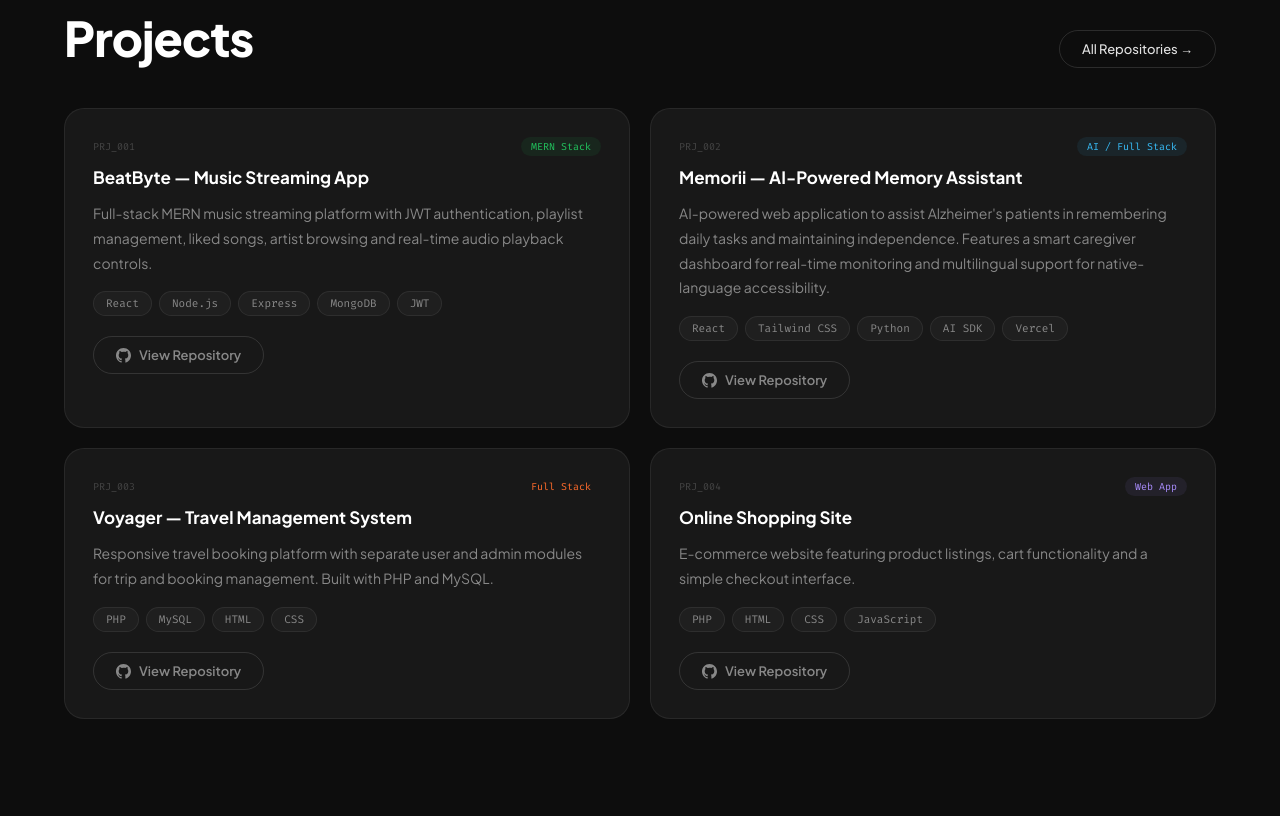
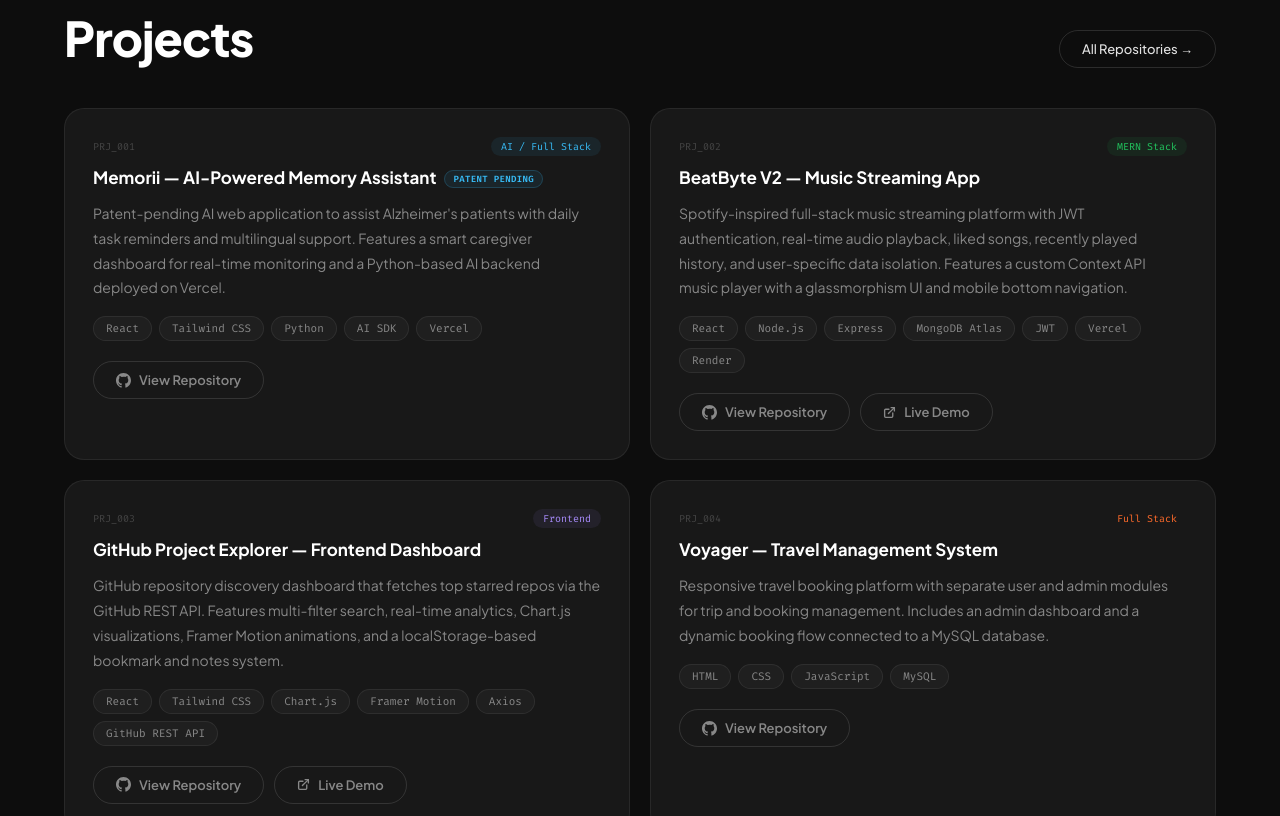
Before and after one commit to parthbhatt45/parth-portfolio, a React (Vite) app: page / in a window 1280 px wide. Shown: the part 2540-3356 px from the top of the page. Built offline with nearby package versions, Linux system fonts and the light colour scheme.

Commit message:
update projects section with BeatByte V2 and GitHub Explorer

```diff
--- a/src/components/Projects.jsx
+++ b/src/components/Projects.jsx
@@ -2,11 +2,49 @@
 import useWindowWidth from "../hooks/useWindowWidth";
 
 const PROJECTS = [
-    { title: "BeatByte — Music Streaming App", desc: "Full-stack MERN music streaming platform with JWT authentication, playlist management, liked songs, artist browsing and real-time audio playback controls.", tags: ["React", "Node.js", "Express", "MongoDB", "JWT"], github: "https://github.com/parthbhatt45/Beatbyte-Music", accent: "#22c55e", label: "MERN Stack" },
-    { title: "Memorii — AI-Powered Memory Assistant", desc: "AI-powered web application to assist Alzheimer's patients in remembering daily tasks and maintaining independence. Features a smart caregiver dashboard for real-time monitoring and multilingual support for native-language accessibility.", tags: ["React", "Tailwind CSS", "Python", "AI SDK", "Vercel"], github: "https://github.com/parthbhatt45/memorii-ai", accent: "#38bdf8", label: "AI / Full Stack" },
-    { title: "Voyager — Travel Management System", desc: "Responsive travel booking platform with separate user and admin modules for trip and booking management. Built with PHP and MySQL.", tags: ["PHP", "MySQL", "HTML", "CSS"], github: "https://github.com/parthbhatt45/Voyager", accent: "var(--orange)", label: "Full Stack" },
-    { title: "Online Shopping Site", desc: "E-commerce website featuring product listings, cart functionality and a simple checkout interface.", tags: ["PHP", "HTML", "CSS", "JavaScript"], github: "https://github.com/parthbhatt45", accent: "#a78bfa", label: "Web App" },
+    {
+        title: "Memorii — AI-Powered Memory Assistant",
+        desc: "Patent-pending AI web application to assist Alzheimer's patients with daily task reminders and multilingual support. Features a smart caregiver dashboard for real-time monitoring and a Python-based AI backend deployed on Vercel.",
+        tags: ["React", "Tailwind CSS", "Python", "AI SDK", "Vercel"],
+        github: "https://github.com/parthbhatt45/memorii-ai",
+        accent: "#38bdf8",
+        label: "AI / Full Stack"
+    },
+    {
+        title: "BeatByte V2 — Music Streaming App",
+        desc: "Spotify-inspired full-stack music streaming platform with JWT authentication, real-time audio playback, liked songs, recently played history, and user-specific data isolation. Features a custom Context API music player with a glassmorphism UI and mobile bottom navigation.",
+        tags: ["React", "Node.js", "Express", "MongoDB Atlas", "JWT", "Vercel", "Render"],
+        github: "https://github.com/parthbhatt45/BeatByte-V2",
+        live: "https://beat-byte-v2.vercel.app/",
+        accent: "#22c55e",
+        label: "MERN Stack"
+    },
+    {
+        title: "GitHub Project Explorer — Frontend Dashboard",
+        desc: "GitHub repository discovery dashboard that fetches top starred repos via the GitHub REST API. Features multi-filter search, real-time analytics, Chart.js visualizations, Framer Motion animations, and a localStorage-based bookmark and notes system.",
+        tags: ["React", "Tailwind CSS", "Chart.js", "Framer Motion", "Axios", "GitHub REST API"],
+        github: "https://github.com/parthbhatt45/github-project-explorer",
+        live: "https://github-project-explorer-beta.vercel.app/",
+        accent: "#a78bfa",
+        label: "Frontend"
+    },
+    {
+        title: "Voyager — Travel Management System",
+        desc: "Responsive travel booking platform with separate user and admin modules for trip and booking management. Includes an admin dashboard and a dynamic booking flow connected to a MySQL database.",
+        tags: ["HTML", "CSS", "JavaScript", "MySQL"],
+        github: "https://github.com/parthbhatt45/Voyager",
+        accent: "var(--orange)",
+        label: "Full Stack"
+    },
 ];
+
+const ExternalLinkIcon = () => (
+    <svg width="13" height="13" viewBox="0 0 24 24" fill="none" stroke="currentColor" strokeWidth="2.5" strokeLinecap="round" strokeLinejoin="round">
+        <path d="M18 13v6a2 2 0 01-2 2H5a2 2 0 01-2-2V8a2 2 0 012-2h6" />
+        <polyline points="15 3 21 3 21 9" />
+        <line x1="10" y1="14" x2="21" y2="3" />
+    </svg>
+);
 
 const GithubIcon = () => (
     <svg width="15" height="15" viewBox="0 0 24 24" fill="currentColor">
@@ -14,8 +52,21 @@
     </svg>
 );
 
+const PatentBadge = () => (
+    <span style={{
+        fontFamily: "var(--mono)", fontSize: "9px", padding: "2px 8px",
+        borderRadius: "100px", background: "#38bdf814", color: "#38bdf8",
+        border: "1px solid #38bdf835", marginLeft: "8px",
+        verticalAlign: "middle", letterSpacing: "0.04em"
+    }}>
+        PATENT PENDING
+    </span>
+);
+
 function ProjectCard({ p, index, visible, isMobile }) {
     const [hovered, setHovered] = useState(false);
+    const isPatent = p.title.includes("Memorii");
+
     return (
         <div
             onMouseEnter={() => setHovered(true)}
@@ -35,13 +86,17 @@
                     <span style={{ fontFamily: "var(--mono)", fontSize: "10px", color: "var(--text-muted)" }}>PRJ_00{index + 1}</span>
                     <span style={{ fontFamily: "var(--mono)", fontSize: "10px", padding: "3px 10px", borderRadius: "100px", background: `${p.accent}14`, color: p.accent }}>{p.label}</span>
                 </div>
-                <h3 style={{ fontFamily: "var(--display)", fontWeight: 700, fontSize: isMobile ? "16px" : "17px", color: "#fff", lineHeight: 1.35, marginBottom: "12px" }}>{p.title}</h3>
+                <h3 style={{ fontFamily: "var(--display)", fontWeight: 700, fontSize: isMobile ? "16px" : "17px", color: "#fff", lineHeight: 1.35, marginBottom: "12px" }}>
+                    {p.title}
+                    {isPatent && <PatentBadge />}
+                </h3>
                 <p style={{ color: "var(--text-mid)", fontSize: "14px", lineHeight: 1.78, marginBottom: "16px" }}>{p.desc}</p>
                 <div style={{ display: "flex", flexWrap: "wrap", gap: "7px", marginBottom: "20px" }}>
                     {p.tags.map(t => (
                         <span key={t} style={{ fontFamily: "var(--mono)", fontSize: "11px", padding: "4px 12px", borderRadius: "100px", border: `1px solid ${hovered ? `${p.accent}35` : "rgba(255,255,255,.07)"}`, color: hovered ? p.accent : "var(--text-mid)", background: hovered ? `${p.accent}0d` : "rgba(255,255,255,.03)", transition: "all .25s" }}>{t}</span>
                     ))}
                 </div>
+                <div style={{ display: "flex", gap: "10px", flexWrap: "wrap" }}>
                     <a href={p.github} target="_blank" rel="noreferrer" style={{
                         display: "inline-flex", alignItems: "center", gap: "8px",
                         padding: "10px 22px", borderRadius: "100px",
@@ -53,6 +108,20 @@
                     }}>
                         <GithubIcon /> View Repository
                     </a>
+                    {p.live && (
+                        <a href={p.live} target="_blank" rel="noreferrer" style={{
+                            display: "inline-flex", alignItems: "center", gap: "8px",
+                            padding: "10px 22px", borderRadius: "100px",
+                            border: `1.5px solid ${hovered ? p.accent : "rgba(255,255,255,.12)"}`,
+                            background: "transparent",
+                            color: hovered ? p.accent : "var(--text-mid)",
+                            fontFamily: "var(--display)", fontWeight: 600, fontSize: "13px",
+                            textDecoration: "none", transition: "all .25s",
+                        }}>
+                            <ExternalLinkIcon /> Live Demo
+                        </a>
+                    )}
+                </div>
             </div>
         </div>
     );
```
Also changed, not shown: 1 other file (tests, documents, lock files or other folders). Lines whose indentation alone changed are shown as unchanged.
